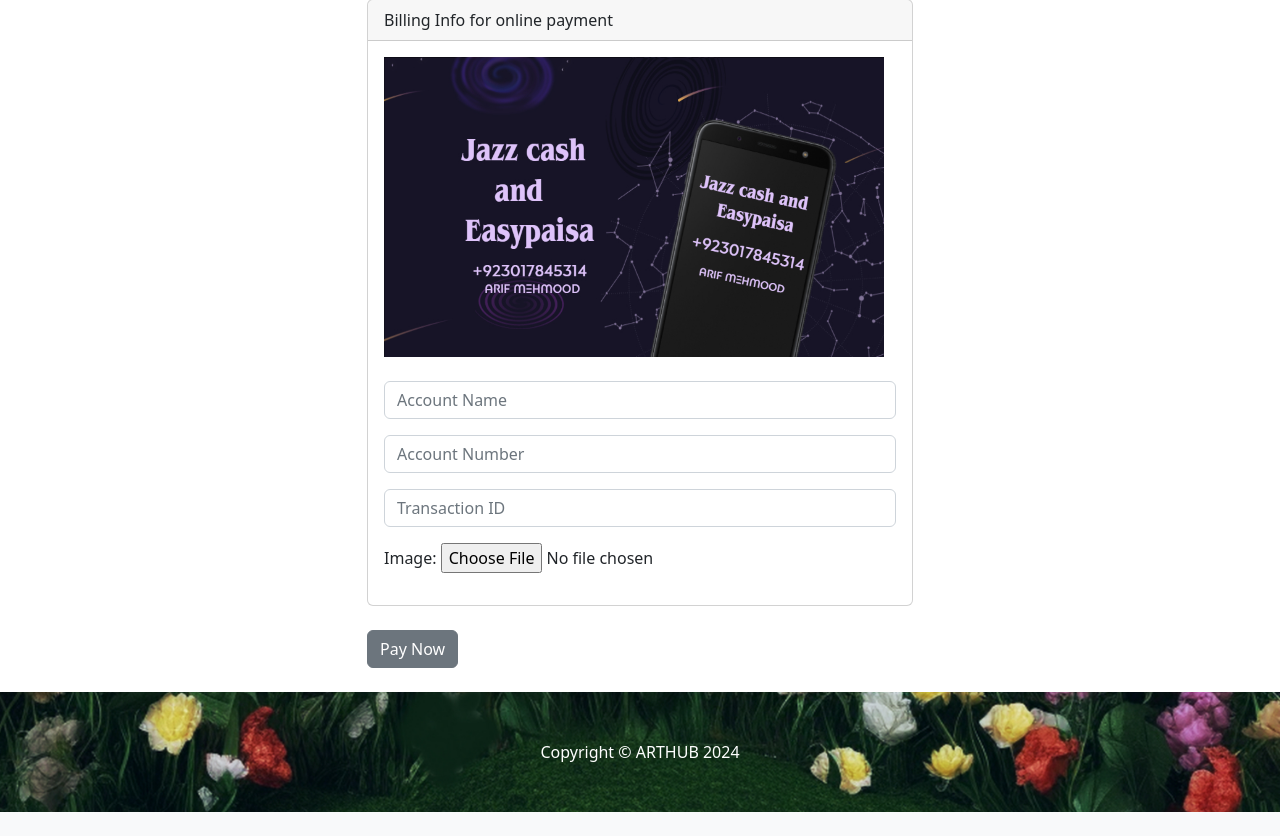
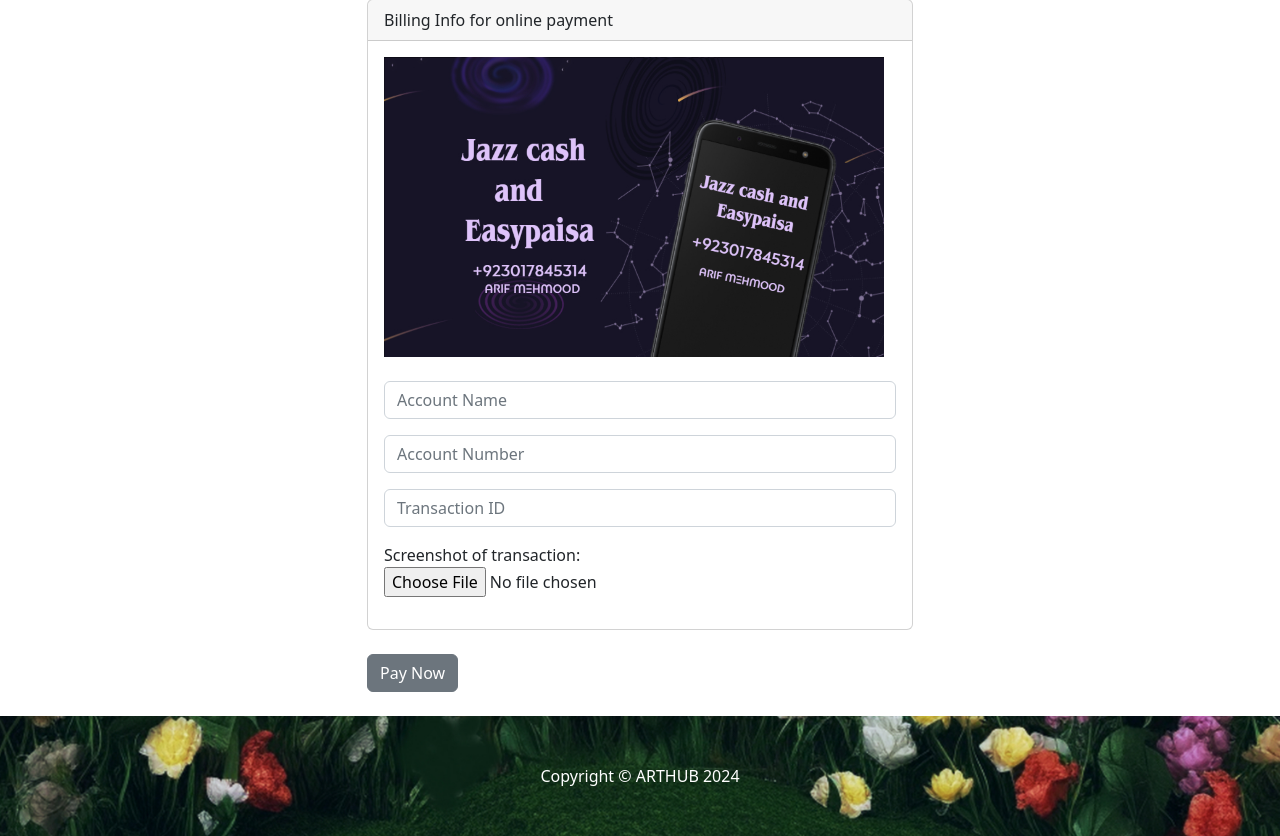
Before and after one commit to aimaarif/Django-Ecommerce, a Django app: template payment/templates/payment/billing_info.html in a window 1280 px wide. Shown: the part 1134-1970 px from the top of the page. Before the commit the page ends 1946 px from the top, so only its background shows below. Run offline with Django 4.2, Linux system fonts and the light colour scheme; the template is opened without the code that fills it: values that come from a table or form of the project are taken from there, others are empty; some libraries are stand-ins or nearby versions.

Commit message:
6th commit

```diff
--- a/payment/forms.py
+++ b/payment/forms.py
@@ -31,4 +31,4 @@ class PaymentForm(forms.Form):
 	#card_state = forms.CharField(label="", widget=forms.TextInput(attrs={'class':'form-control', 'placeholder':'Billing State'}), required=True)
 	#card_zipcode =  forms.CharField(label="", widget=forms.TextInput(attrs={'class':'form-control', 'placeholder':'Billing Zipcode'}), required=True)
 	#card_country =  forms.CharField(label="", widget=forms.TextInput(attrs={'class':'form-control', 'placeholder':'Billing Country'}), required=True)
-	image = forms.ImageField(required=False)
+	image = forms.ImageField(label="Screenshot of transaction", required=False)
--- a/payment/templates/payment/billing_info.html
+++ b/payment/templates/payment/billing_info.html
@@ -82,7 +82,7 @@
     Billing Info for  online payment
   </div>
   <div class="card-body">
-    <img src="../media/img/signup.jpg" alt="..." width="500" height="300">
+    <img src="../media/img/online.jpg" alt="..." width="500" height="300">
     <br><br>
     <form method="POST" action="{% url 'process_payment_order' %}" enctype="multipart/form-data">
       {% csrf_token %}
```
Also changed, not shown: db.sqlite3, media/img/online.jpg (renamed from media/img/Signup.jpg).
